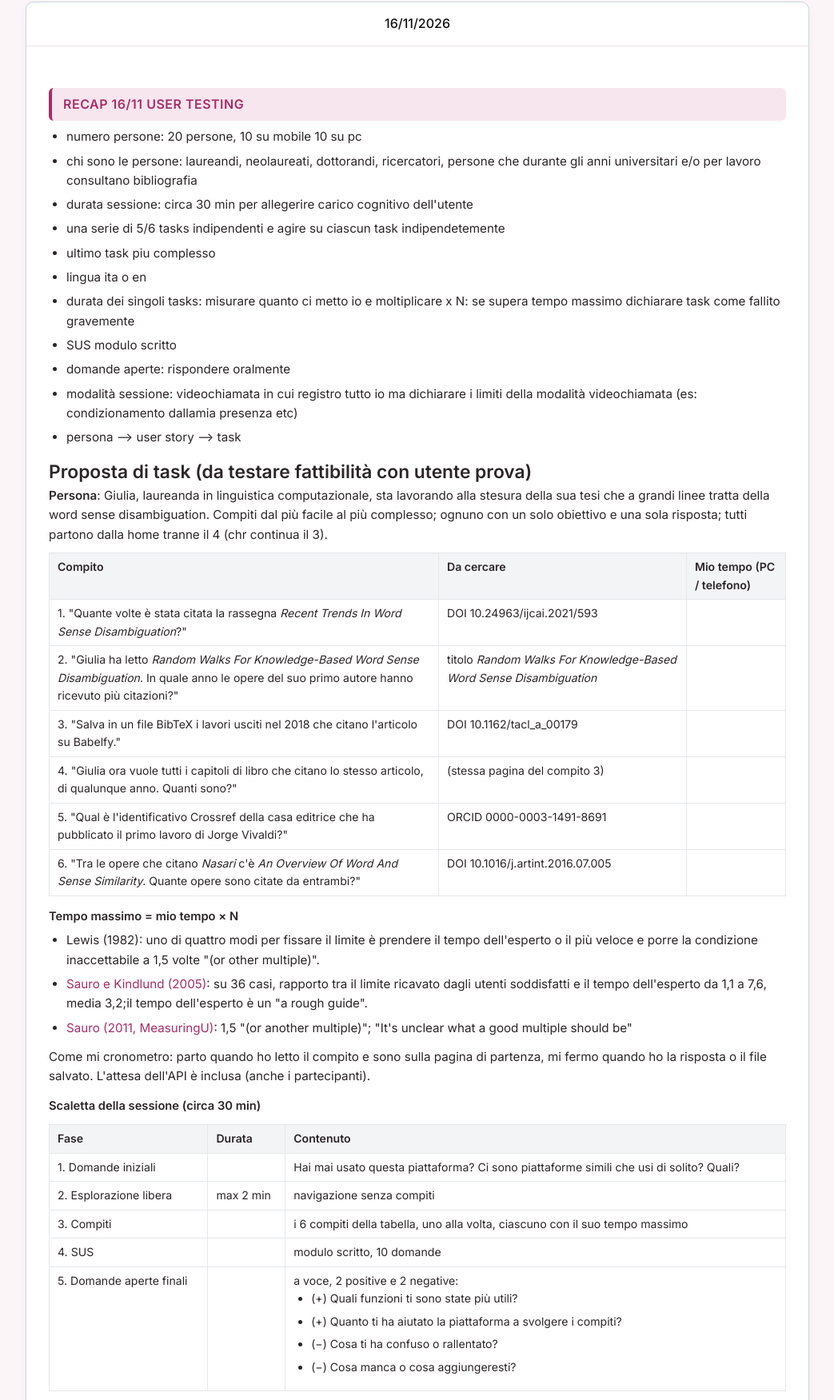
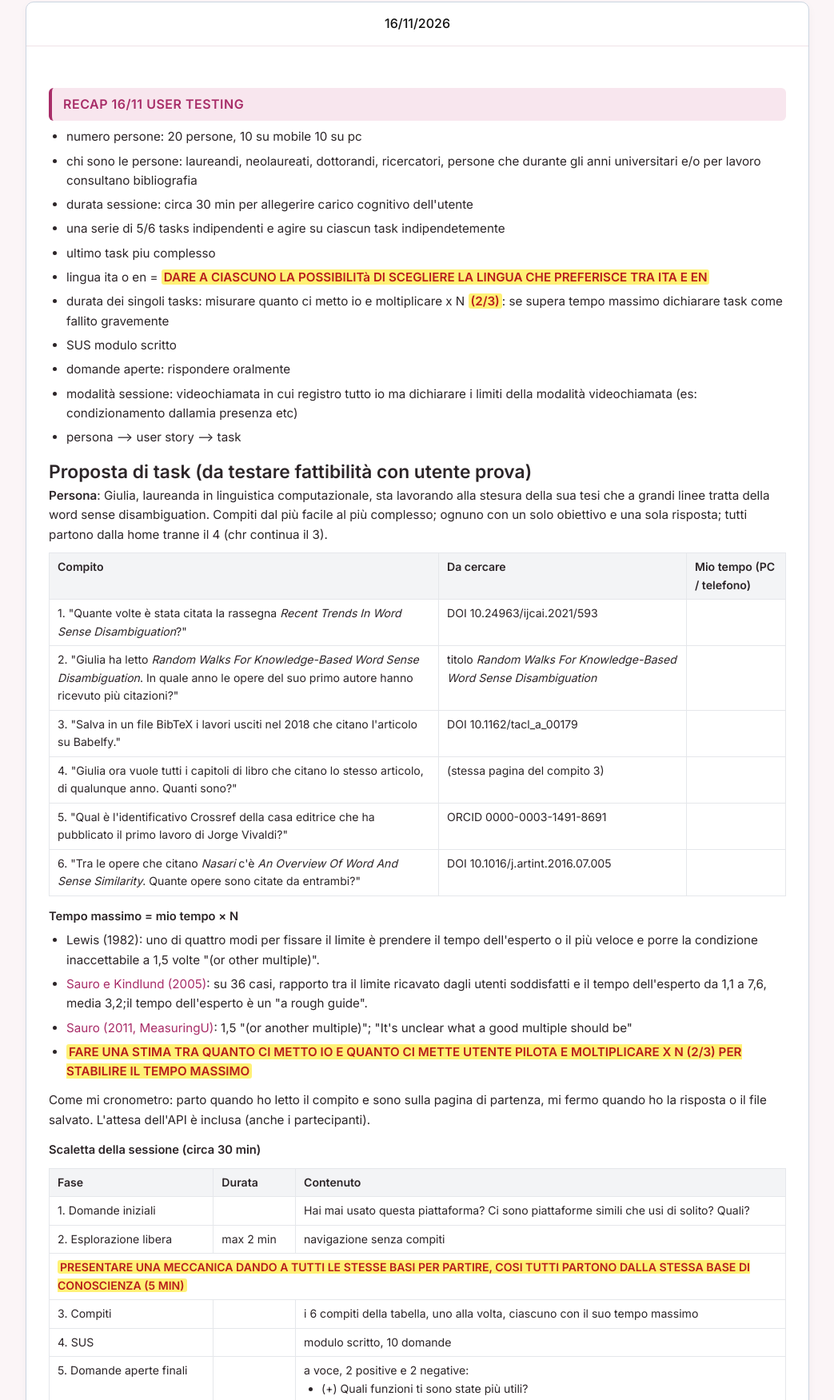
Before and after one commit to silviapellicano30/Lucinda-projectlog-for-OC, a plain HTML site: page index.html in a window 1280 px wide. Shown: the part 236-1987 px from the top of the page at 80% size, without its empty margins (118-1161 px from the left). Drawn offline with Linux system fonts and the light colour scheme.

Commit message:
Update index.html

```diff
--- a/index.html
+++ b/index.html
@@ -234,6 +234,7 @@
       .content { padding: 16px 18px 20px; }
       .content pre { font-size: 0.75rem; padding: 10px 12px; }
     }
+    mark.prof { background: #fff176; color: #b71c1c; font-weight: 600; padding: 0 3px; border-radius: 3px; }
   </style>
 </head>
 <body>
@@ -263,8 +264,8 @@
       <li>durata sessione: circa 30 min per allegerire carico cognitivo dell'utente</li>
       <li>una serie di 5/6 tasks indipendenti e agire su ciascun task indipendetemente</li>
       <li>ultimo task piu complesso</li>
-      <li>lingua ita o en</li>
-      <li>durata dei singoli tasks: misurare quanto ci metto io e moltiplicare x N: se supera tempo massimo dichiarare task come fallito gravemente</li>
+      <li>lingua ita o en = <mark class="prof">DARE A CIASCUNO LA POSSIBILITà DI SCEGLIERE LA LINGUA CHE PREFERISCE TRA ITA E EN</mark></li>
+      <li>durata dei singoli tasks: misurare quanto ci metto io e moltiplicare x N <mark class="prof">(2/3)</mark>: se supera tempo massimo dichiarare task come fallito gravemente</li>
       <li>SUS modulo scritto</li>
       <li>domande aperte: rispondere oralmente</li>
       <li>modalità sessione: videochiamata in cui registro tutto io ma dichiarare i limiti della modalità videochiamata (es: condizionamento dallamia presenza etc)</li>
@@ -287,6 +288,7 @@
       <li>Lewis (1982): uno di quattro modi per fissare il limite è prendere il tempo dell'esperto o il più veloce e porre la condizione inaccettabile a 1,5 volte "(or other multiple)".</li>
       <li><a href="https://measuringu.com/papers/hcii2005task_times.pdf" target="_blank">Sauro e Kindlund (2005)</a>: su 36 casi, rapporto tra il limite ricavato dagli utenti soddisfatti e il tempo dell'esperto da 1,1 a 7,6, media 3,2;il tempo dell'esperto è un "a rough guide".</li>
       <li><a href="https://measuringu.com/task-times/" target="_blank">Sauro (2011, MeasuringU)</a>: 1,5 "(or another multiple)"; "It's unclear what a good multiple should be"</li>
+      <li><mark class="prof">FARE UNA STIMA TRA QUANTO CI METTO IO E QUANTO CI METTE UTENTE PILOTA E MOLTIPLICARE X N (2/3) PER STABILIRE IL TEMPO MASSIMO</mark></li>
     </ul>
     <p>Come mi cronometro: parto quando ho letto il compito e sono sulla pagina di partenza, mi fermo quando ho la risposta o il file salvato. L'attesa dell'API è inclusa (anche i partecipanti). </p>
 
@@ -295,6 +297,7 @@
       <tr><th>Fase</th><th>Durata</th><th>Contenuto</th></tr>
       <tr><td>1. Domande iniziali</td><td></td><td>Hai mai usato questa piattaforma? Ci sono piattaforme simili che usi di solito? Quali?</td></tr>
       <tr><td>2. Esplorazione libera</td><td>max 2 min</td><td>navigazione senza compiti</td></tr>
+      <tr><td colspan="3"><mark class="prof">PRESENTARE UNA MECCANICA DANDO A TUTTI LE STESSE BASI PER PARTIRE, COSI TUTTI PARTONO DALLA STESSA BASE DI CONOSCIENZA (5 MIN)</mark></td></tr>
       <tr><td>3. Compiti</td><td></td><td>i 6 compiti della tabella, uno alla volta, ciascuno con il suo tempo massimo</td></tr>
       <tr><td>4. SUS</td><td></td><td>modulo scritto, 10 domande</td></tr>
       <tr><td>5. Domande aperte finali</td><td></td><td>a voce, 2 positive e 2 negative:
@@ -312,6 +315,7 @@
       <li>github pages</li>
       <li>modulo della privacy</li>
       <li>materiali da mandare prima: istruzioni della sessione e guidelines</li>
+      <li><mark class="prof">APPROFONDIRE LA QUESTIONE DELL'AMBIENTE DI STAGING CHE è UN AMBIENTE ONLINE/WEB DIETRO LE QUINTE: SI POTREBBE PENSARE DI PUNTARE A UN'ALTRA API PER VELOCIZZARE IL SISTEMA</mark></li>
     </ul>
     <!-- ===================== PROPOSTA: MISURE DEI TEMPI ===================== -->
     <h3 class="sezione">Misure dei tempi di caricamento – proposta</h3>
@@ -447,6 +451,7 @@
       <li><strong>Schede</strong>: non si aprono ("No template is suitable"). L'indirizzo della scheda contiene l'OMID (<code>br/…</code>, <code>ra/…</code>) e LUCINDA sceglie il template dal prefisso; gli OMID esistono solo in OpenCitations, gli altri endpoint hanno identificativi propri, quindi nessun template li riconosce.</li>
       <li><strong>Soluzione</strong>: il tipo nell'indirizzo della scheda (<code>value=product:{id}</code>, <code>person:</code>, <code>organisation:</code>, <code>venue:</code>), preso dal campo <code>entity_type</code> dei dati SKG-IF per far aprire le schede; quanto si riempiono dipende dai filtri e dai dati dell'endpoint.</li>
     </ul>
+    <p><mark class="prof">SE TI BASI SU SKG-IF CE LI HAI DEI TIPI DI DEFUALT COME VENUE ETC (TEMPLATE GENERICO SU RESEARCH PRODUCT CHE TI FA VEDERE TUTTE LE INFO = è UN TEMPLATE GENERALE). LO DEVI FARE PER FORZA CON ASK. CI VORREBBERO 4 SCHEDE DIVERSE PER OGNUNO DI QUESTI TIPI CHE SE NON MATCHA CON QUELLE 4 MACRORISORSE CI SONO QUESTE SCHEDE DI RIPIEGO. BACKUP LANDING PAGE PER LA MACRORISORSA. COSA PIU DELICATA SONO I RESEARCH PRODUCT GLI ALTRI SONO PIU FACILI. QUINDI BENDANDOSI GLI OCCHI, PER UNA SOLA QUESTIONE DI RIUSABILITà, BISOGNA CREARE DELLE SCHEDE DI BACKUP PERCHE SE PER ESEMPIO NON HO MATCH SU JOURNAL ARTICLE ALMENO HO LA SCHEDA PER LA LIYERATURE. POI INOLTRE SI PUO LAVORARE SU FILE DI CONFIGURAZIONE: PER GESTIRE TUTTO TRAMITE CONFIGURAZIONE POSSO PROVARE A SPEGNERE/DISATTIVARE QUELLE RISORSE CHE QUELL'ENDPOINT NON GESTISCE.</mark></p>
     <details style="margin:12px 0;">
       <summary>Notes</summary>
       <div style="padding:12px;">
```
